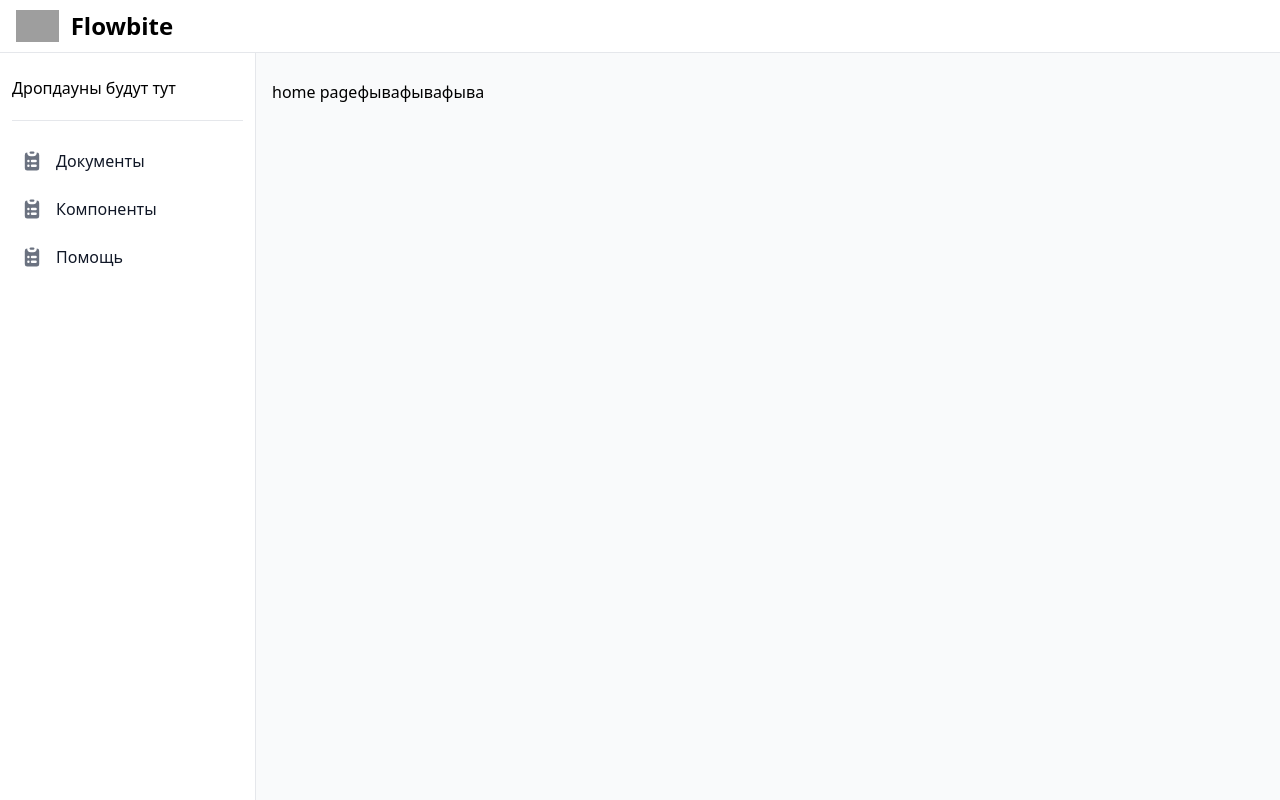
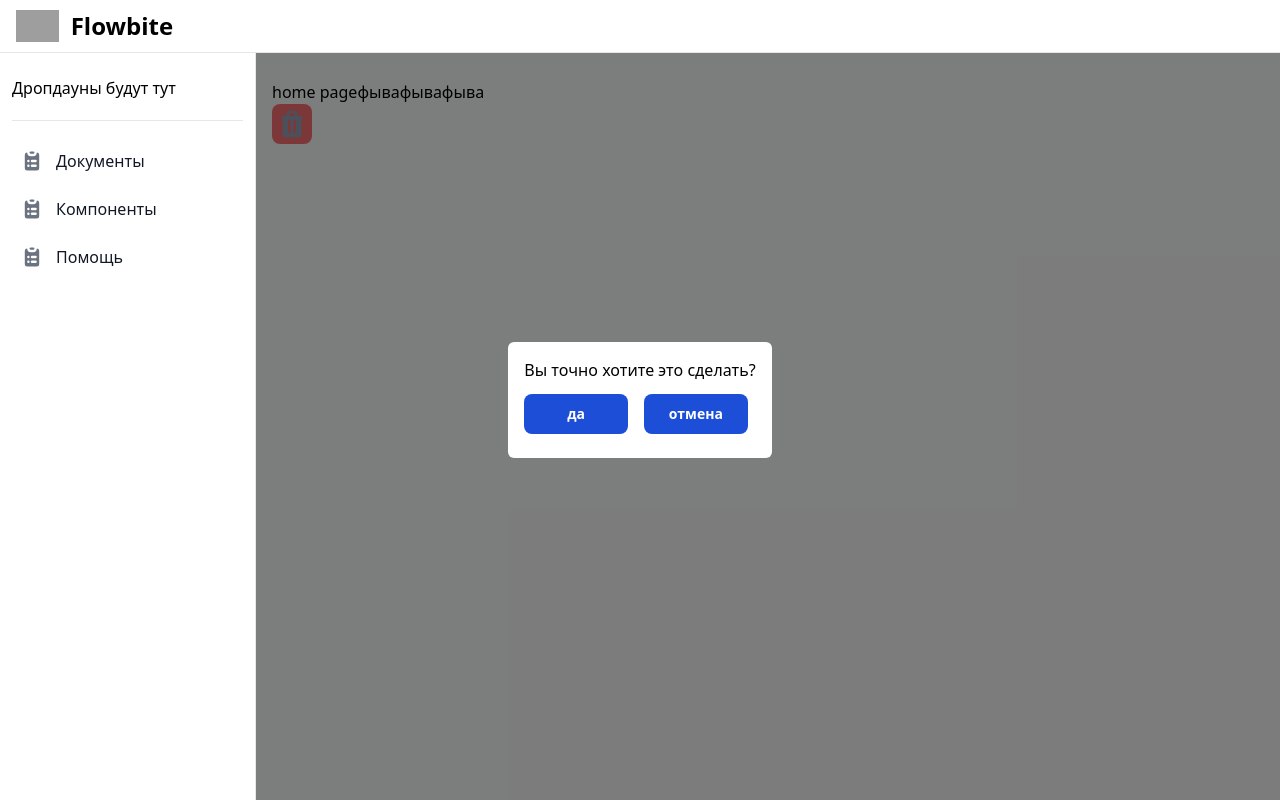
Before and after one commit to TheFasWalker/reactAdmin, a React (Vite) app: page /admin in a window 1280 px wide. Built offline with nearby package versions, Linux system fonts and the light colour scheme; grey boxes are pictures that could not be loaded.

Commit message:
feat: created delete button with confirm popup

```diff
--- /dev/null
+++ b/src/components/ui/buttons/Trash.tsx
@@ -0,0 +1,42 @@
+import { FC, useState } from "react";
+import { ButtonType1 } from "./SybmitButton";
+interface ButtonProps {
+    onclick?: () => void
+}
+
+
+export const Trash: FC<ButtonProps> = () => {
+    const [deletePopupState, setDeletePopupState] = useState(true)
+    const closePopup=()=>{
+        setDeletePopupState(false)
+    }
+    const openConfirmPopup =()=>{
+        setDeletePopupState(true)
+    }
+    return (
+        <>
+
+            <button onClick={openConfirmPopup} className="bg-red-400 h-10 w-10 rounded-lg flex items-center justify-center group hover:bg-red-600">
+                <svg className="w-8 h-8 text-gray-800 dark:text-white fill-slate-400  group-hover:fill-white" aria-hidden="true" xmlns="http://www.w3.org/2000/svg" width="24" height="24" viewBox="0 0 24 24">
+                    <path fillRule="evenodd" d="M8.586 2.586A2 2 0 0 1 10 2h4a2 2 0 0 1 2 2v2h3a1 1 0 1 1 0 2v12a2 2 0 0 1-2 2H7a2 2 0 0 1-2-2V8a1 1 0 0 1 0-2h3V4a2 2 0 0 1 .586-1.414ZM10 6h4V4h-4v2Zm1 4a1 1 0 1 0-2 0v8a1 1 0 1 0 2 0v-8Zm4 0a1 1 0 1 0-2 0v8a1 1 0 1 0 2 0v-8Z" clipRule="evenodd" />
+                </svg>
+            </button>
+
+            {deletePopupState && (
+                <div className=" fixed top-0 left-0 bottom-0 right-0 w-full h-full flex items-center justify-center bg-[#00000080]">
+                    <div className="bg-white rounded-md p-4 flex flex-col gap-3">
+                        <h2>Вы точно хотите это сделать?</h2>
+                        <div className="flex flex-row gap-2">
+                            <ButtonType1
+                                name="да" />
+                            <ButtonType1
+                            onClick={closePopup}
+                                name="отмена" />
+                        </div>
+                    </div>
+                </div>
+            )}
+        </>
+
+    )
+}
--- a/src/pages/HomePage.tsx
+++ b/src/pages/HomePage.tsx
@@ -1,10 +1,12 @@
 import { FC } from "react"
 import { PopUpWrapper } from "../components/general/PopUpWrapper"
+import { Trash } from "../components/ui/buttons/Trash"
 
 export const HomePage:FC =()=>{
     return(
         <>
         home pageфывафывафыва
+        <Trash/>
         </>
     )
 }
--- a/src/pages/LoginPage.tsx
+++ b/src/pages/LoginPage.tsx
@@ -1,5 +1,5 @@
 import { FC } from "react";
-import { ButtonType1 } from "../components/ui/SybmitButton";
+import { ButtonType1 } from "../components/ui/buttons/SybmitButton";
 import { Field, Form, Formik } from "formik";
 
 import { validateField } from "../heplers/formValidation";
```
Also changed, not shown: src/components/ui/buttons/SybmitButton.tsx (renamed from src/components/ui/SybmitButton.tsx).
